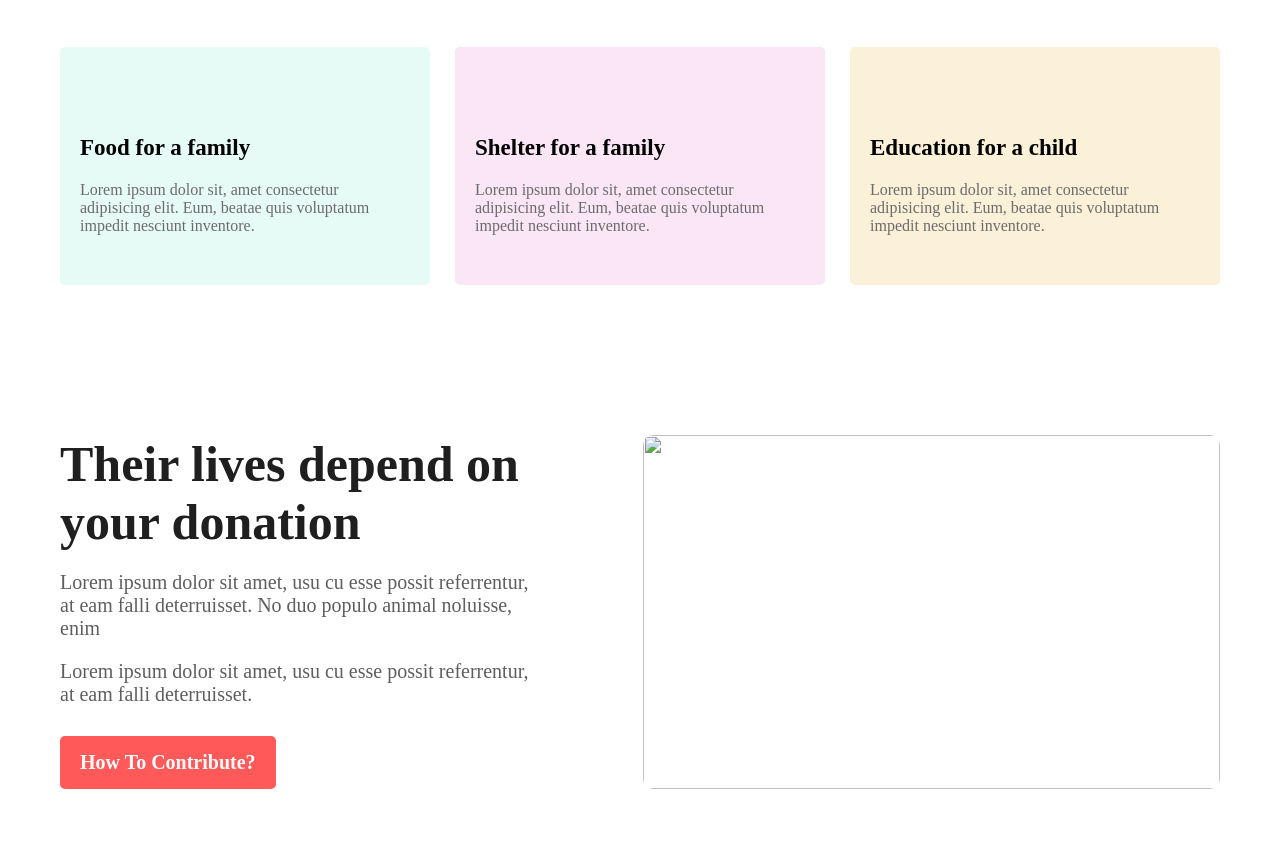
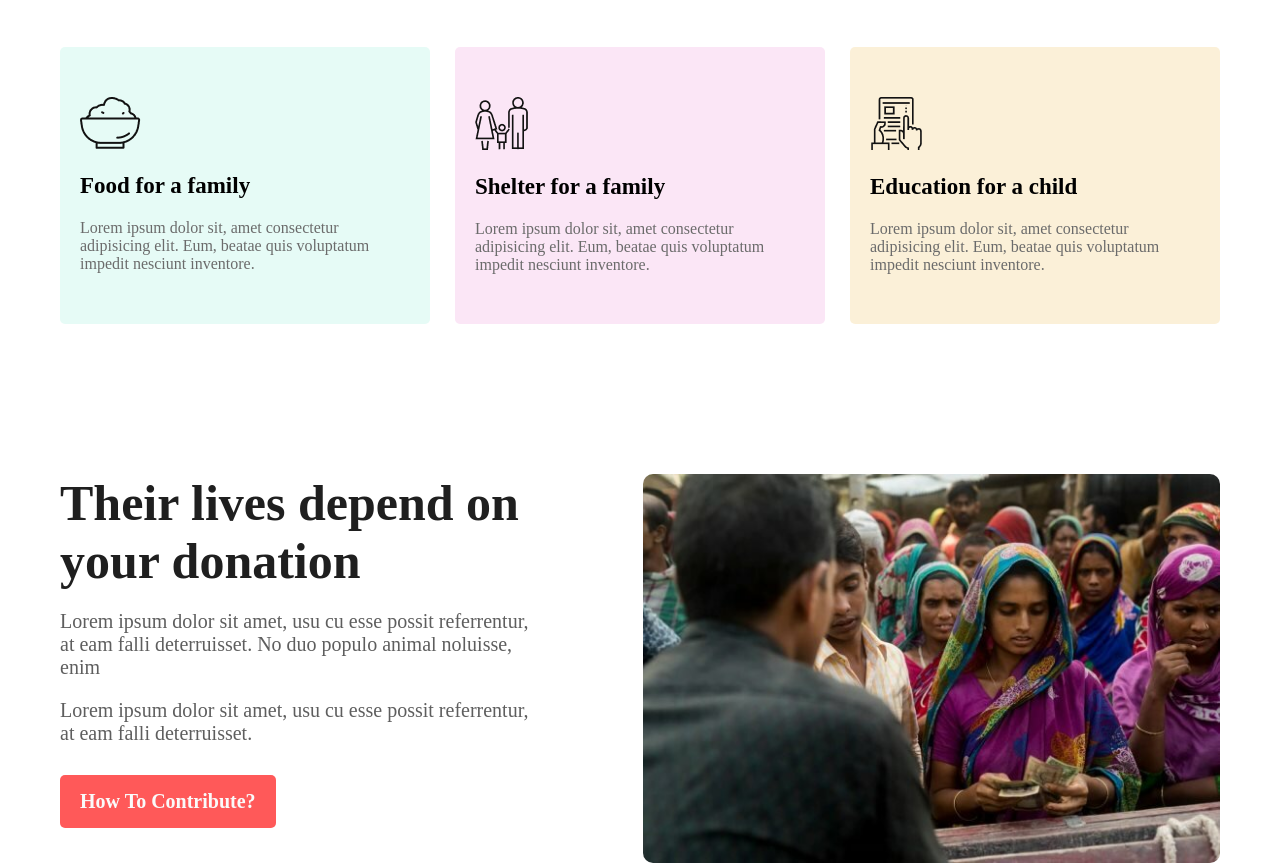
Before and after one commit to GitByImran/donate-today, a plain HTML site: page index.html in a window 1280 px wide. Shown: the part 1662-2528 px from the top of the page. Drawn offline with Linux system fonts and the light colour scheme; the site is published under a folder, as on GitHub Pages, so addresses that start at the root find nothing.

Commit message:
donate-today webpage design

```diff
--- a/index.html
+++ b/index.html
@@ -51,17 +51,17 @@
             </div>
             <div class="donate-plan-all">
                 <div class="donate-plan">
-                    <img src="/icons/food.png" alt="">
+                    <img src="./icons/food.png" alt="">
                     <h4>Food for a family</h4>
                     <p>Lorem ipsum dolor sit, amet consectetur adipisicing elit. Eum, beatae quis voluptatum impedit nesciunt inventore.</p>
                 </div>
                 <div class="donate-plan">
-                    <img src="/icons/shelter.png" alt="">
+                    <img src="./icons/shelter.png" alt="">
                     <h4>Shelter for a family</h4>
                     <p>Lorem ipsum dolor sit, amet consectetur adipisicing elit. Eum, beatae quis voluptatum impedit nesciunt inventore.</p>
                 </div>
                 <div class="donate-plan">
-                    <img src="/icons/Frame-1.png" alt="">
+                    <img src="./icons/Frame-1.png" alt="">
                     <h4>Education for a child</h4>
                     <p>Lorem ipsum dolor sit, amet consectetur adipisicing elit. Eum, beatae quis voluptatum impedit nesciunt inventore.</p>
                 </div>
@@ -82,12 +82,12 @@
                 <button class="btn-priamry">How to Contribute?</button>
                 </div>
                 <div class="contribute-img">
-                    <img src="/images/donation1.jpg" alt="">
+                    <img src="./images/donation1.jpg" alt="">
                 </div>
             </div>
             <div class="contribute">
                 <div class="contribute-img">
-                    <img src="/images/donation2.jpg" alt="">
+                    <img src="./images/donation2.jpg" alt="">
                 </div>
                 <div class="contribute-text">
                     <h2>They need us <br> to suvive</h2>
--- a/style.css
+++ b/style.css
@@ -6,7 +6,7 @@
     font-family: "poppins";
 }
 header {
-    background: url("/images/donation13.jpg") no-repeat;
+    background: url("./images/donation13.jpg") no-repeat;
     background-position: center;
     background-size: cover;
     /* for the shade over background */
```
